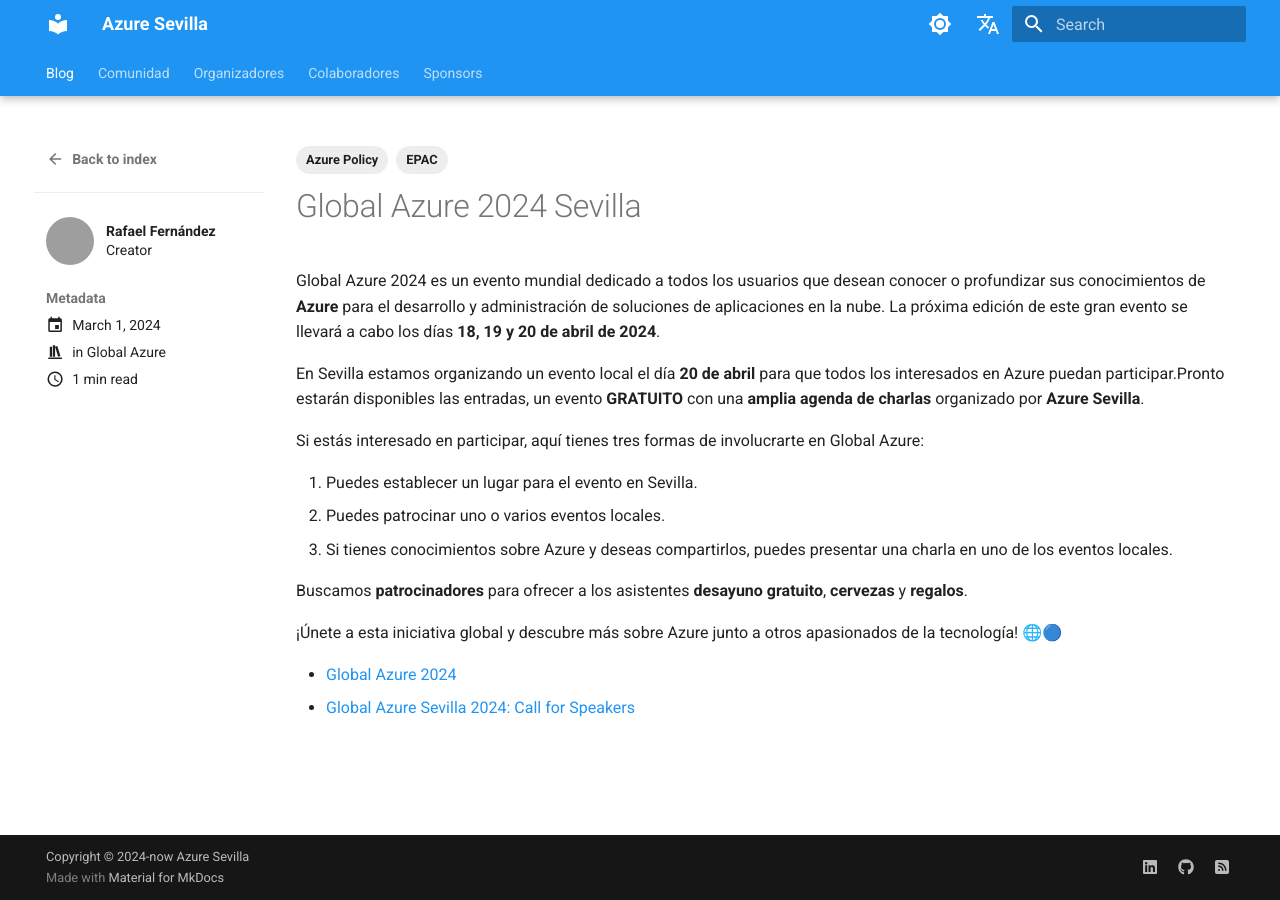
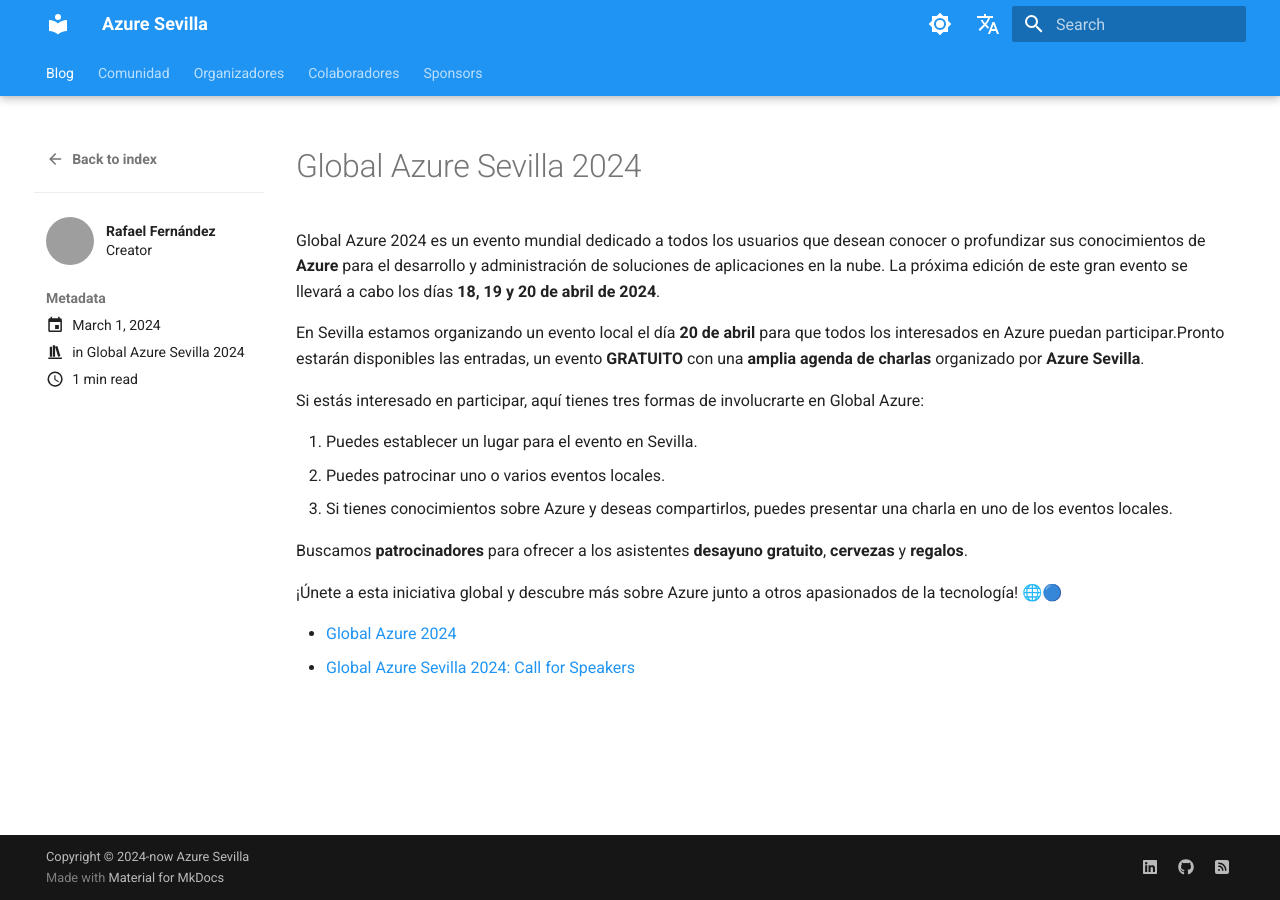
Before and after one commit to AzureSevilla/azuresevilla.github.io, an MkDocs documentation site: the page built from docs/blog/posts/2024/20240301_Global_Azure.md, in a window 1280 px wide. Built offline with MkDocs 1.6.1 and Material for MkDocs 9.7.7, drawn with Linux system fonts in a browser that asks for light colours; comment, search, counter and statistics services are not loaded; grey boxes are pictures that could not be loaded.

Commit message:
Update Global Azure event name and date

```diff
--- a/docs/blog/posts/2024/20240301_Global_Azure.md
+++ b/docs/blog/posts/2024/20240301_Global_Azure.md
@@ -4,13 +4,10 @@
 authors:
   - rfernandezdo
 categories:
-  - Global Azure
-tags:
-  - Azure Policy
-  - EPAC
+  - Global Azure Sevilla 2024
 ---
 
-# Global Azure 2024 Sevilla
+# Global Azure Sevilla 2024
 
 Global Azure 2024 es un evento mundial dedicado a todos los usuarios que desean conocer o profundizar sus conocimientos de **Azure** para el desarrollo y administración de soluciones de aplicaciones en la nube. La próxima edición de este gran evento se llevará a cabo los días **18, 19 y 20 de abril de 2024**.
 
```
